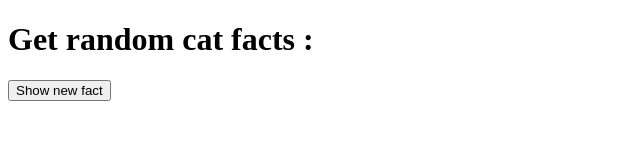
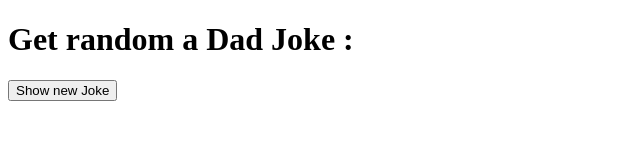
Before and after one commit to honeyreddydaram/Dad-Jokes, a plain HTML site: page index.html in a window 1280 px wide. Shown: the whole page, without its empty margins (0-640 px from the left). Drawn offline with nearby package versions, Linux system fonts and the light colour scheme.

Commit message:
rectified

```diff
--- a/index.html
+++ b/index.html
@@ -7,9 +7,9 @@
 </head>
 <body>
     <script src="https://cdn.jsdelivr.net/npm/axios@1.6.7/dist/axios.min.js"></script>
-    <h1>Get random cat facts : </h1>
+    <h1>Get random a Dad Joke : </h1>
     <h2></h2>
-    <button>Show new fact</button>
+    <button>Show new Joke</button>
     <p id="result"></p>
     <script src="app.js"></script>
 </body>
```
